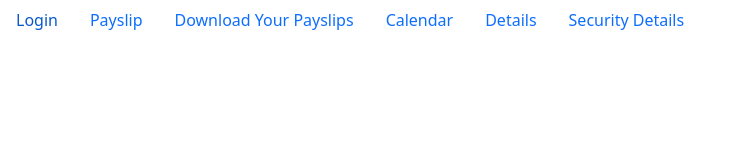
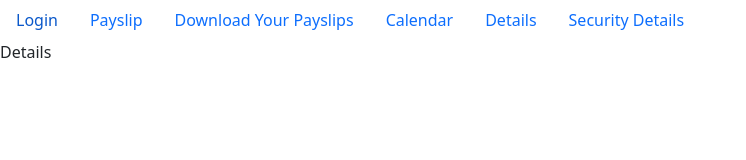
Before and after one commit to KaloyanBobev/payslip-app, a React (Create React App) app: page /details in a window 1280 px wide. Shown: the top 160 px of the page, without its empty margins (0-746 px from the left). Built offline with nearby package versions, Linux system fonts and the light colour scheme.

Commit message:
Update Details.js

```diff
--- a/src/pages/Details.js
+++ b/src/pages/Details.js
@@ -1,8 +1,5 @@
 import React from "react";
 
-export default function
-() {
-  return <div className="container">
-
-  </div>;
+export default function Details() {
+  return <div>Details</div>;
 }
```
